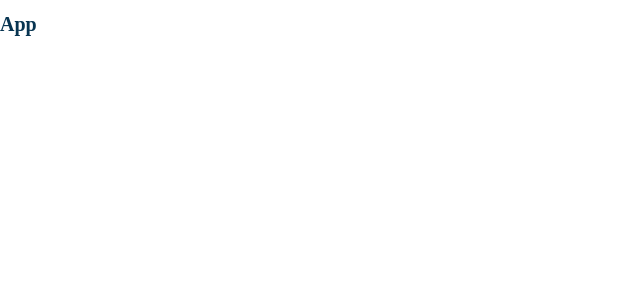
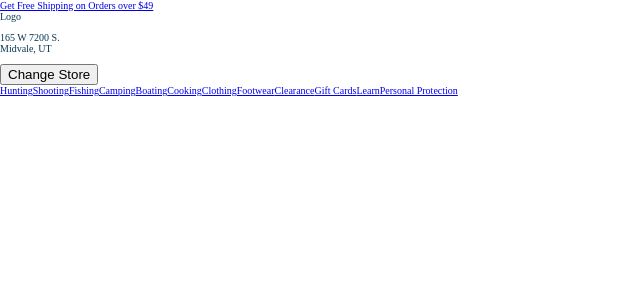
Before and after one commit to Andrewf9001/sportsman-warehouse-clone, a React (Vite) app: page / in a window 1280 px wide. Shown: the top 300 px of the page, without its empty margins (0-640 px from the left). Built offline with nearby package versions, Linux system fonts and the light colour scheme.

Commit message:
setup base navbar, applied browser router to main

```diff
--- a/src/components/App.jsx
+++ b/src/components/App.jsx
@@ -1,7 +1,9 @@
+import Navbar from "./navigation/Navbar";
+
 const App = () => {
   return (
     <div className="app-container">
-      <h1>App</h1>
+      <Navbar />
     </div>
   );
 };
--- a/src/components/navigation/Navbar.jsx
+++ b/src/components/navigation/Navbar.jsx
@@ -1,9 +1,41 @@
+import { Link, NavLink } from "react-router-dom";
+
 const Navbar = () => {
   return (
     <div className="navbar-container">
-      <div className="shipping-statement-wrapper"></div>
+      <div className="shipping-statement-wrapper">
+        <Link to="#">Get Free Shipping on Orders over $49</Link>
+      </div>
 
-      <h1>Navbar</h1>
+      <div className="navbar-wrapper">
+        <div className="logo-address-wrapper">
+          <div>Logo</div>
+
+          <div className="address-wrapper">
+            <p>
+              165 W 7200 S. <br />
+              Midvale, UT
+            </p>
+
+            <button>Change Store</button>
+          </div>
+        </div>
+      </div>
+
+      <div className="nav-links-wrapper">
+        <NavLink to="#">Hunting</NavLink>
+        <NavLink to="#">Shooting</NavLink>
+        <NavLink to="#">Fishing</NavLink>
+        <NavLink to="#">Camping</NavLink>
+        <NavLink to="#">Boating</NavLink>
+        <NavLink to="#">Cooking</NavLink>
+        <NavLink to="#">Clothing</NavLink>
+        <NavLink to="#">Footwear</NavLink>
+        <NavLink to="#">Clearance</NavLink>
+        <NavLink to="#">Gift Cards</NavLink>
+        <NavLink to="#">Learn</NavLink>
+        <NavLink to="#">Personal Protection</NavLink>
+      </div>
     </div>
   );
 };
--- a/src/main.jsx
+++ b/src/main.jsx
@@ -3,9 +3,12 @@ import { createRoot } from "react-dom/client";
 
 import App from "./components/App.jsx";
 import "./styles/main.scss";
+import { BrowserRouter } from "react-router-dom";
 
 createRoot(document.getElementById("root")).render(
   <StrictMode>
-    <App />
+    <BrowserRouter>
+      <App />
+    </BrowserRouter>
   </StrictMode>
 );
```
